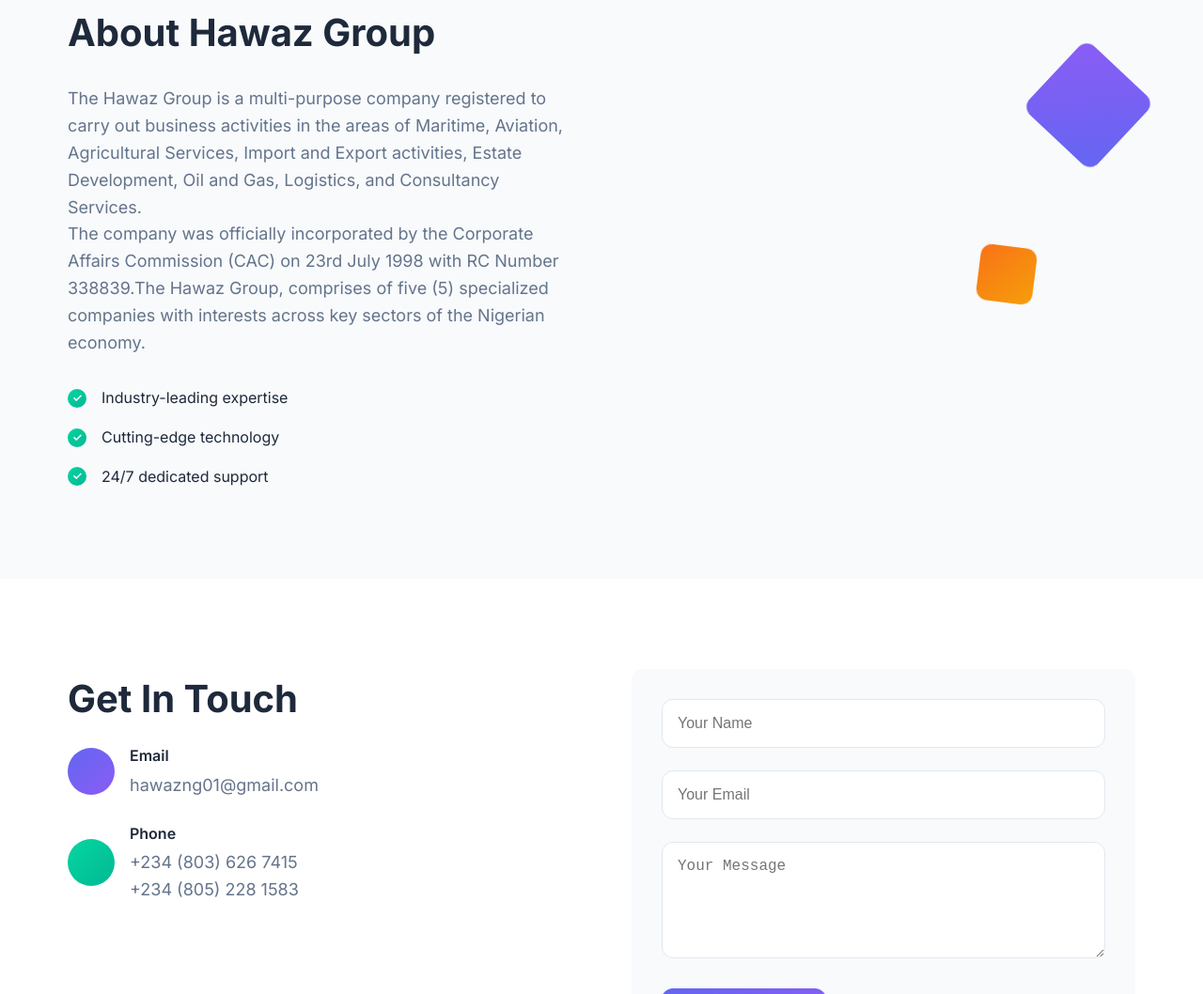
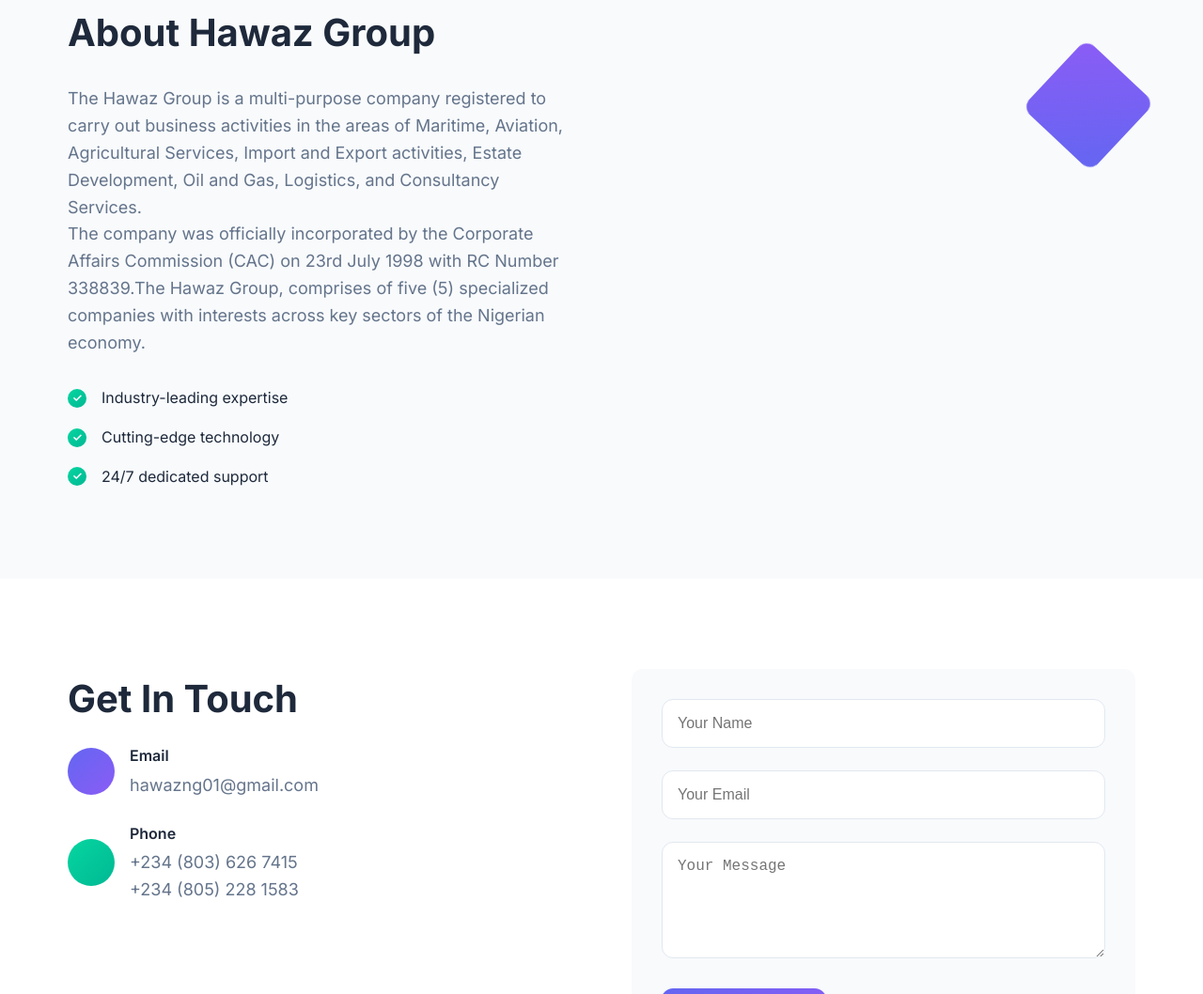
Before and after one commit to damihafiz/hawazgroup, a plain HTML site: page index.html in a window 1280 px wide. Shown: the part 1823-2881 px from the top of the page at 94% size. Drawn offline with nearby package versions, Linux system fonts and the light colour scheme.

Commit message:
Add new files

```diff
--- a/style.css
+++ b/style.css
@@ -656,11 +656,12 @@ body {
 }
 
 .element-3 {
+    display: none;
     width: 60px;
     height: 60px;
     background: linear-gradient(135deg, #f59e0b 0%, #f97316 100%);
     top: 50%;
-    right: 20%;
+    right: 50%;
     animation-delay: 1s;
 }
 
```
